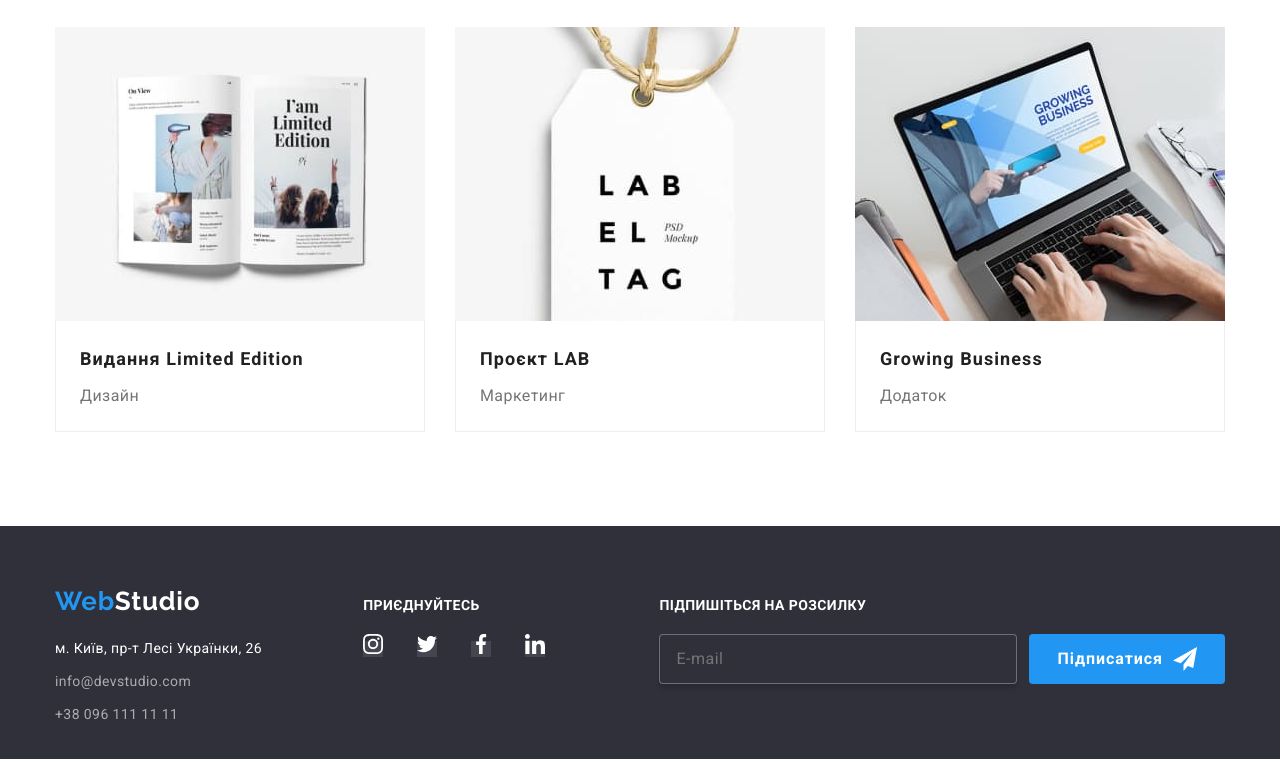
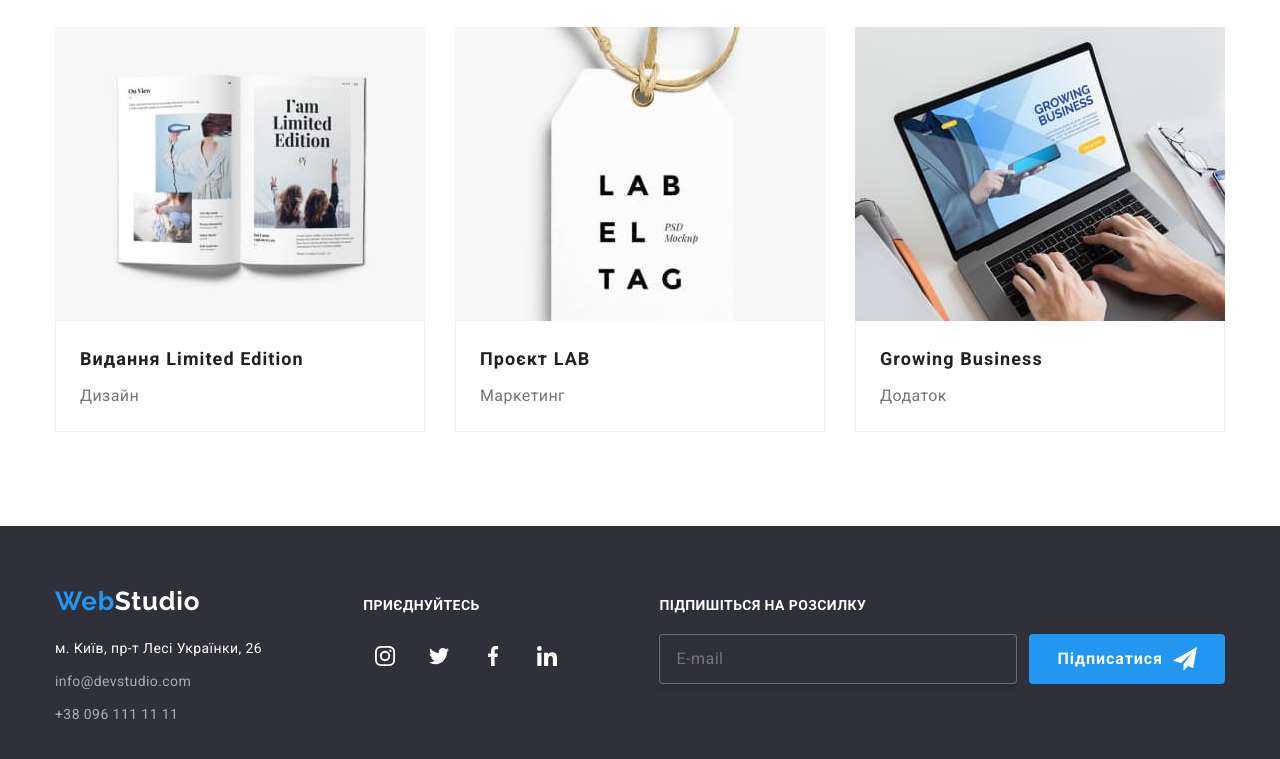
Before and after one commit to marynalykholot/goit-markup-hw-07, a plain HTML site: page portfolio.html in a window 1280 px wide. Shown: the part 1105-1864 px from the top of the page. Drawn offline with nearby package versions, Linux system fonts and the light colour scheme.

Commit message:
Update portfolio.html

```diff
--- a/portfolio.html
+++ b/portfolio.html
@@ -304,14 +304,14 @@
           <b class="footer-text"> приєднуйтесь</b>
           <ul class="footer-list footer-list">
             <li class="list footer-icon">
-              <a class="team-icon" href="./index.html">
+              <a class="team-list--icon" href="./index.html">
                 <svg width="20" height="20">
                   <use href="./images/icons.svg#instagram"></use>
                 </svg>
               </a>
             </li>
             <li class="list footer-icon">
-              <a class="team-icon" href="./index.html">
+              <a class="team-list--icon" href="./index.html">
                 <svg width="20" height="20">
                   <use href="./images/icons.svg#twitter"></use>
                 </svg>
@@ -319,7 +319,7 @@
             </li>
 
             <li class="list footer-icon">
-              <a class="team-icon" href="./index.html">
+              <a class="team-list--icon" href="./index.html">
                 <svg width="20" height="20">
                   <use href="./images/icons.svg#facebook"></use>
                 </svg>
@@ -327,7 +327,7 @@
             </li>
 
             <li class="list footer-icon">
-              <a class="team-icon" href="./index.html">
+              <a class="team-list--icon" href="./index.html">
                 <svg width="20" height="20">
                   <use href="./images/icons.svg#linkedin"></use>
                 </svg>
```
